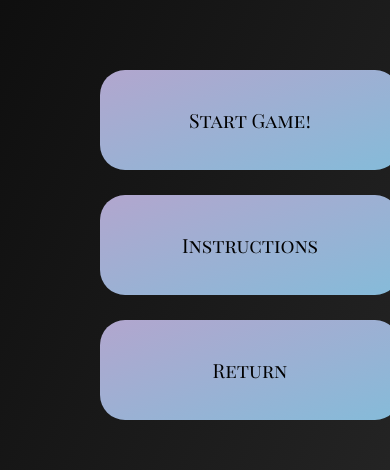
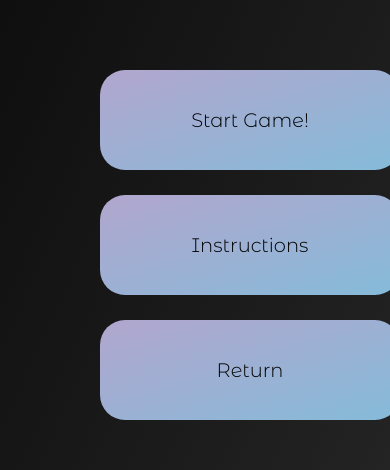
Before and after one commit to ralicynf/truth_or_dare, a plain HTML site: page home.html in a window 390 px wide. Shown: the part 159-629 px from the top of the page. Drawn offline with Linux system fonts and the light colour scheme.

Commit message:
finalized styling on home page with media queries

```diff
--- a/style.css
+++ b/style.css
@@ -77,7 +77,7 @@ body {
   border-color: #225b7b;
   border-radius: 25px;
   padding: 10px;
-  font-family: 'Playfair Display SC', serif;
+  font-family: 'Montserrat Alternates', sans-serif;
   font-size: 5vw;
   height: 100px;
 }
@@ -89,7 +89,7 @@ body {
   border-radius: 25px;
   font-size: 5vw;
   padding: 10px;
-  font-family: 'Playfair Display SC', serif;
+  font-family: 'Montserrat Alternates', sans-serif;
   height: 100px;
   min-width: 100px;
 }
@@ -101,7 +101,7 @@ body {
   border-radius: 25px;
   font-size: 5vw;
   padding: 10px;
-  font-family: 'Playfair Display SC', serif;
+  font-family: 'Montserrat Alternates', sans-serif;
   column-gap: 30px;
   height: 100px;
 }
```
